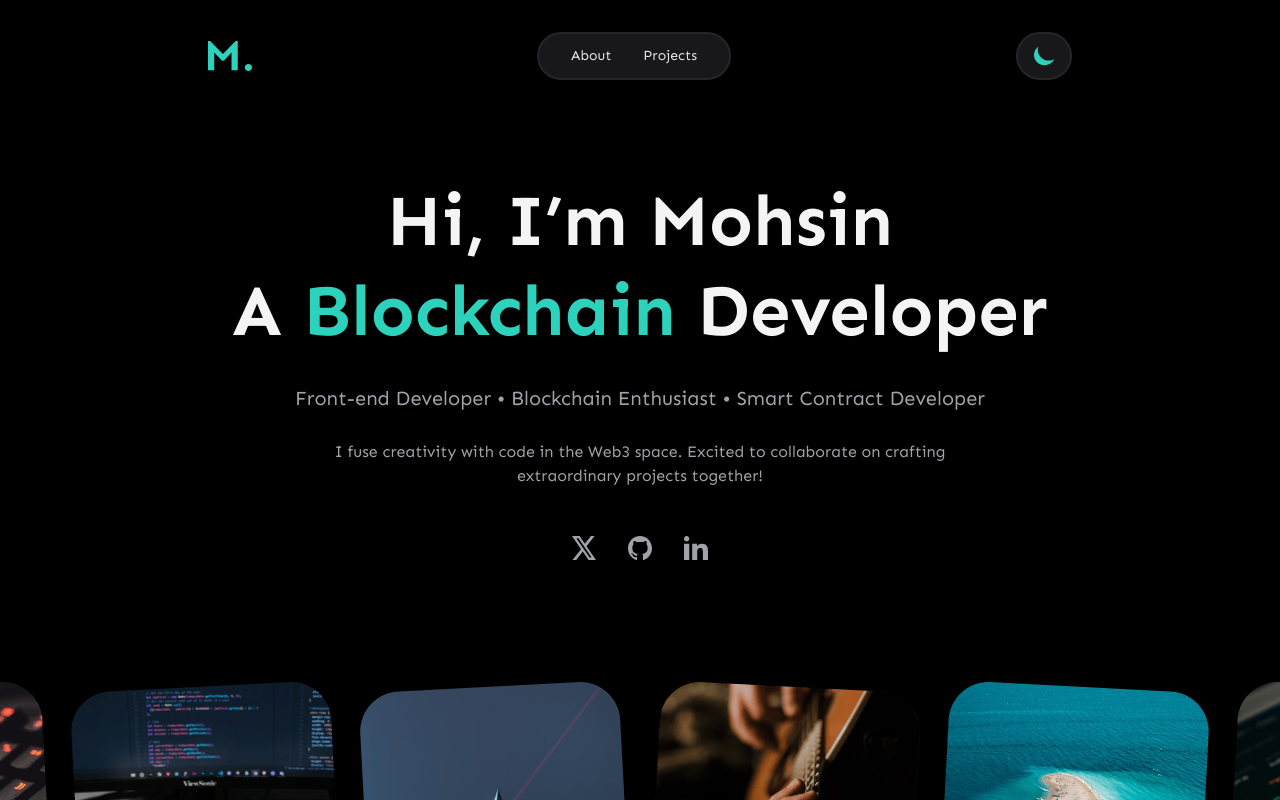
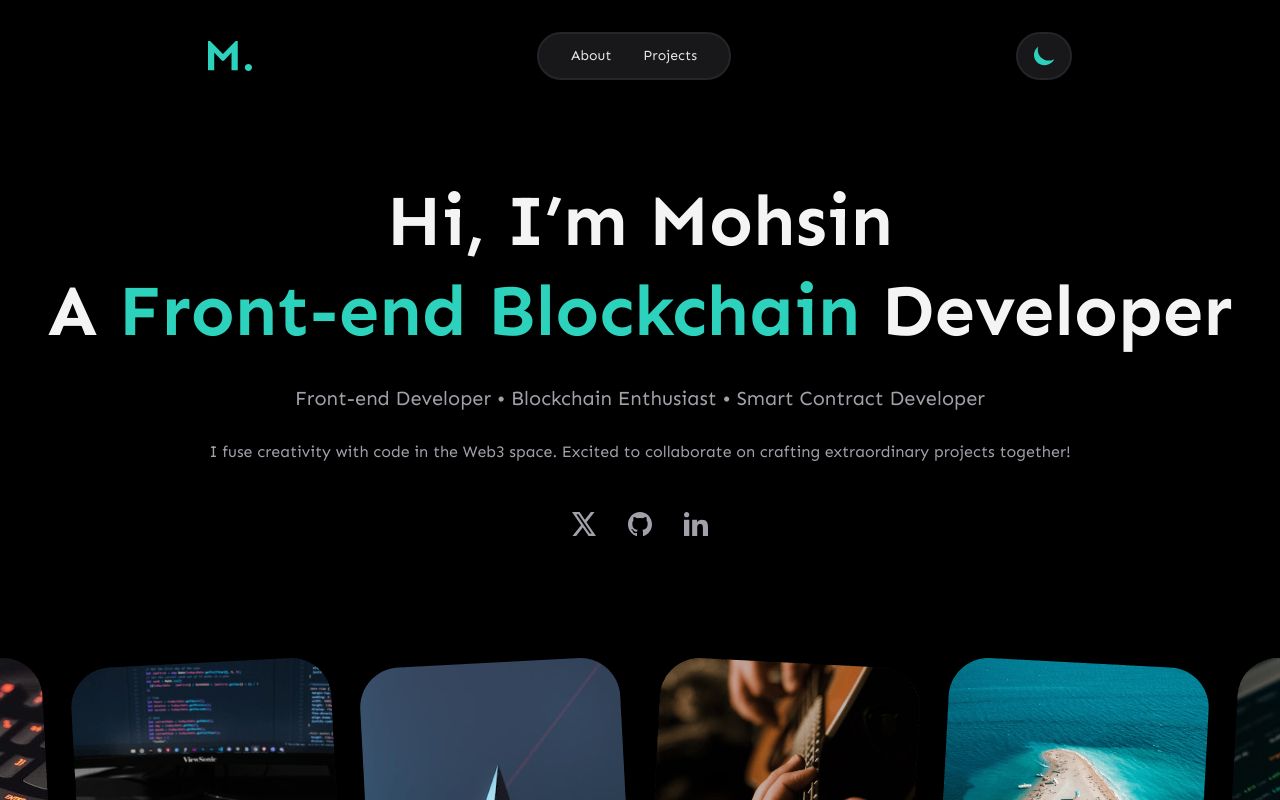
Before and after one commit to mohsin-khan07/Portfolio, a React (Vite) app: page / in a window 1280 px wide. Shown: the top 800 px of the page. Built offline with nearby package versions, Linux system fonts and the light colour scheme.

Commit message:
headline changed

```diff
--- a/src/pages/Home.jsx
+++ b/src/pages/Home.jsx
@@ -19,7 +19,8 @@ function Hero() {
         <div className="flex flex-col text-4xl font-bold leading-[50px] text-grey1 transition-colors dark:text-grey8 sm:text-5xl sm:leading-[60px] md:text-6xl md:leading-[80px] xl:text-7xl xl:leading-[90px]">
           <span>Hi, I’m Mohsin</span>
           <span>
-            A <span className="text-highlight">Blockchain</span> Developer
+            A <span className="text-highlight">Front-end Blockchain</span>{" "}
+            Developer
           </span>
         </div>
         <p className="text-lg md:text-xl">
```
